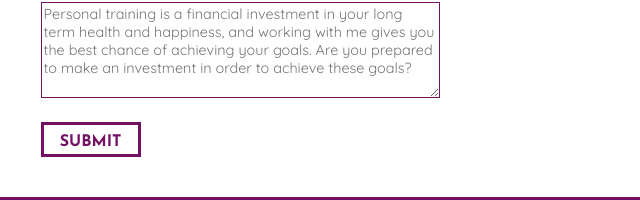
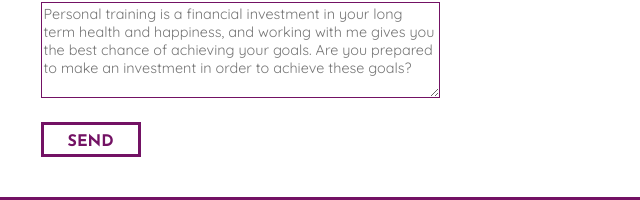
Before and after one commit to piersmg/empowerhealthandfitness, a plain HTML site: page contact.html in a window 1280 px wide. Shown: the part 1538-1738 px from the top of the page, 77-717 px from the left. Drawn offline with nearby package versions, Linux system fonts and the light colour scheme.

Commit message:
Removing name from submit button

```diff
--- a/contact.html
+++ b/contact.html
@@ -73,8 +73,8 @@
 		  		<textarea placeholder="How would you describe your current diet, and your relationship with food?" name="Diet" id="diet" type="textarea" required tabindex="7" rows="3" cols="54"></textarea>
 		  		<textarea placeholder="How many hours per week can you realistically dedicate to exercising?" name="Hours per week" id="hours" type="textarea" required tabindex="8" rows="3" cols="54"></textarea>
 		  		<textarea placeholder="Personal training is a financial investment in your long term health and happiness, and working with me gives you the best chance of achieving your goals. Are you prepared to make an investment in order to achieve these goals?" name="Investment" id="investment" type="textarea" required tabindex="9" rows="5" cols="54"></textarea>
-				<input id="saveForm" name="saveForm" class="btTxt submit"
-					    type="submit" value="Submit" tabindex="10" />
+				<input id="saveForm" class="btTxt submit"
+					    type="submit" value="Send" tabindex="10" />
 
 			</form>
 
```
